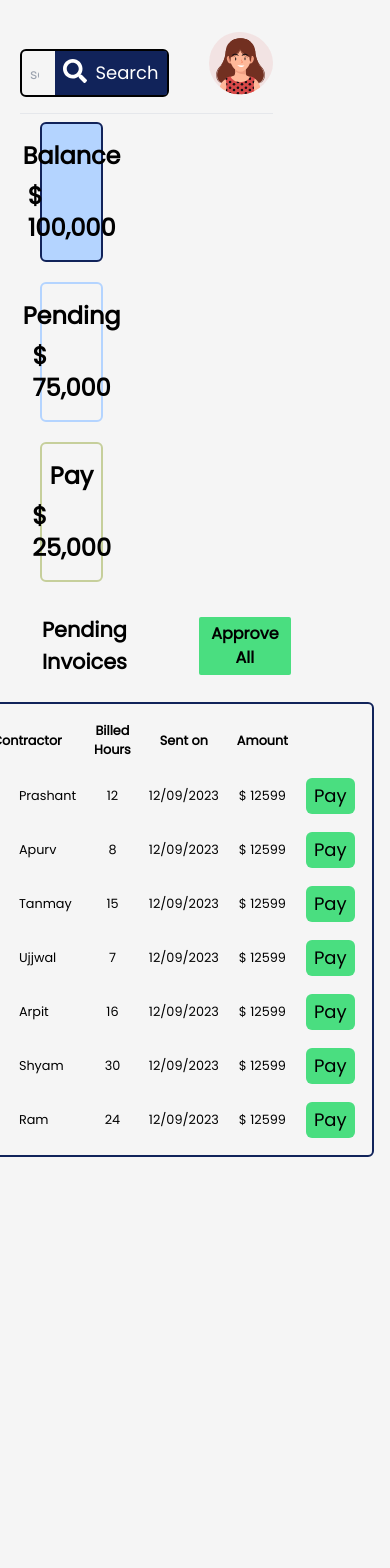
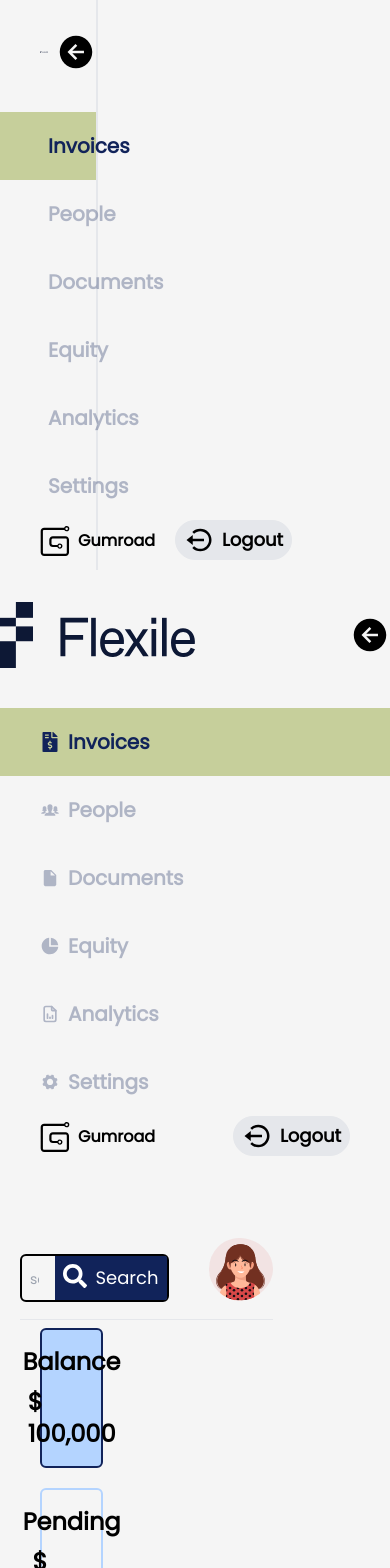
Before and after one commit to enlightnerr/flexile-app, a Next.js app: page /dashboard in a window 390 px wide. Shown: the top 1568 px of the page. Before the commit the page ends 1157 px from the top, so only its background shows below. Built offline with nearby package versions, Linux system fonts and the light colour scheme.

Commit message:
updated responsive on dashboard

```diff
--- a/app/(ui)/dashboard/layout.jsx
+++ b/app/(ui)/dashboard/layout.jsx
@@ -1,11 +1,17 @@
+'use client';
+
+import MobileNav from '@/app/Components/Sidebar/MobileNav';
 import Sidebar from '@/app/Components/Sidebar/Sidebar';
 import '@/app/styles/dashboard.css';
 
 const layout = ({ children }) => {
   return (
     <div className="dashboard__container flex h-[100vh] w-[100%] justify-between">
-      <div className="sidebar__container w-[25%] border-r-2">
+      <div className="sidebar-layout__container w-[25%] border-r-2 sm:hidden md:hidden">
         <Sidebar />
+      </div>
+      <div className="mobile-nav__container xl:hidden">
+        <MobileNav />
       </div>
       <div className="dashboard-children__container flex h-[100%] w-[75%] flex-col">
         {children}
--- /dev/null
+++ b/app/Components/Sidebar/MobileNav.jsx
@@ -0,0 +1,73 @@
+import { darkLogo } from '@/app/data/exports';
+import { sidebarLinks } from '@/app/data/sidebar';
+import Image from 'next/image';
+import Link from 'next/link';
+import { usePathname } from 'next/navigation';
+import { useState } from 'react';
+import { BiLogOutCircle } from 'react-icons/bi';
+import { IoArrowBackCircleSharp } from 'react-icons/io5';
+import { SiGumroad } from 'react-icons/si';
+
+const MobileNav = () => {
+  const [isNavOpen, setIsNavOpen] = useState(false);
+  const pathname = usePathname();
+
+  function handleMobileNav() {
+    setIsNavOpen((prev) => {
+      return !prev;
+    });
+  }
+
+  return (
+    <div className="mobile_container flex h-full w-full flex-col">
+      <nav className="mobile_nav-container mb-10 mt-8 flex h-full w-full flex-col gap-5">
+        <div className="brand__container flex w-full items-center justify-between">
+          <Image src={darkLogo} alt="" className="sm: w-1/2" />
+          <IoArrowBackCircleSharp size={40} onClick={handleMobileNav} />
+        </div>
+        <div
+          className={`${
+            isNavOpen
+              ? `navOpen absolute top-[15%] z-50 h-max w-full border-2 border-primary-main
+               bg-white`
+              : `navClose mt-5 flex w-full flex-col`
+          }`}
+        >
+          {sidebarLinks.map((link) => {
+            return (
+              <Link
+                key={link.id}
+                href={link.address}
+                className={`mobile_link flex items-center gap-2 p-5 px-10 text-xl font-semibold text-primary-main
+            ${link.address === pathname ? 'bg-secondary-main' : 'opacity-30'}`}
+              >
+                {link.icon}
+                {link.title}
+              </Link>
+            );
+          })}
+          <div className="sidebarBtn__container mb-2 flex items-center justify-between gap-5 px-10">
+            <div className="logout__container">
+              {/* <button className="">
+            <MdDarkMode size={50} />
+          </button> */}
+              <button className="flex items-center gap-2 font-semibold">
+                <SiGumroad size={30} />
+                Gumroad
+              </button>
+            </div>
+            <div className="logout__container">
+              <button>
+                <span className="flex items-center gap-2 rounded-full border bg-gray-200 px-2 py-1 text-lg font-semibold">
+                  <BiLogOutCircle size={30} /> Logout
+                </span>
+              </button>
+            </div>
+          </div>
+        </div>
+      </nav>
+    </div>
+  );
+};
+
+export default MobileNav;
--- a/app/Components/Sidebar/Sidebar.jsx
+++ b/app/Components/Sidebar/Sidebar.jsx
@@ -7,15 +7,17 @@ import { usePathname } from 'next/navigation';
 import { BiLogOutCircle } from 'react-icons/bi';
 import { MdDarkMode } from 'react-icons/md';
 import { SiGumroad } from 'react-icons/si';
+import { IoArrowBackCircleSharp } from 'react-icons/io5';
 
 const Sidebar = () => {
   const pathname = usePathname();
 
   return (
-    <section className="flex h-full flex-col">
+    <div className="sidebar__container flex h-full w-full flex-col">
       <nav className="sidebar__nav-container mt-8 flex h-full w-full flex-col gap-5">
-        <div className="brand__container w-full">
-          <Image src={darkLogo} alt="" height={90} className="pl-10" />
+        <div className="brand__container flex w-full items-center justify-between">
+          <Image src={darkLogo} alt="" className="sm: w-1/2 pl-10" />
+          <IoArrowBackCircleSharp size={40} />
         </div>
         <div className="mt-5 flex w-full flex-col">
           {sidebarLinks.map((link) => {
@@ -33,7 +35,7 @@ const Sidebar = () => {
           })}
         </div>
       </nav>
-      <div className="sidebarBtn__container flex items-center justify-between gap-5 px-10">
+      <div className="sidebarBtn__container mb-2 flex items-center justify-between gap-5 px-10">
         <div className="logout__container">
           {/* <button className="">
             <MdDarkMode size={50} />
@@ -51,7 +53,7 @@ const Sidebar = () => {
           </button>
         </div>
       </div>
-    </section>
+    </div>
   );
 };
 
--- a/app/styles/dashboard.css
+++ b/app/styles/dashboard.css
@@ -4,15 +4,13 @@
   }
   .dashboard__container {
     height: 100%;
+    flex-direction: column;
+  }
+  .dashboard-children__container {
+    width: 100%;
   }
   .sidebar__container {
     display: none;
-    width: 100vw;
-    height: 100vh;
-    position: absolute;
-  }
-  .dashboard-children__container {
-    width: 100%;
   }
   .invoices__container {
     margin: 0;
@@ -87,4 +85,10 @@
     flex-direction: row;
     justify-content: space-between;
   }
+  .navOpen {
+    display: block;
+  }
+  .navClose {
+    display: none;
+  }
 }
```
